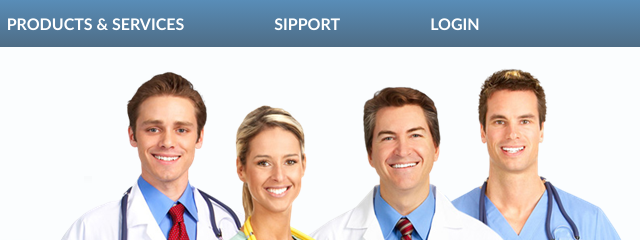
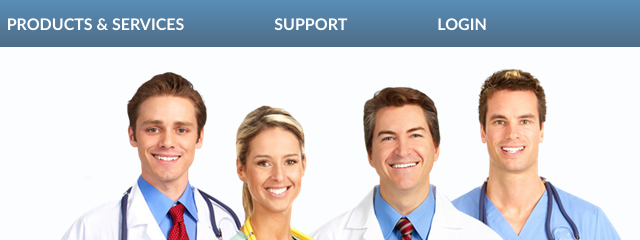
Before and after one commit to Biswajyoti-Kalita/jajirx_website, a website: page public/index.html in a window 1280 px wide. Shown: the top 240 px of the page, 640-1280 px from the left. Drawn offline with Linux system fonts and the light colour scheme.

Commit message:
Update index.html

```diff
--- a/public/index.html
+++ b/public/index.html
@@ -56,7 +56,7 @@
             <li>
               <a href="products-services.html">Products &amp; Services</a>
             </li>
-            <li><a href="sipport.html">Sipport</a></li>
+            <li><a href="support.html">Support</a></li>
             <li class="login-menu">
               <a class="login-menu-anchor" href="#">Login</a>
               <ul class="menu-dropdown">
```
